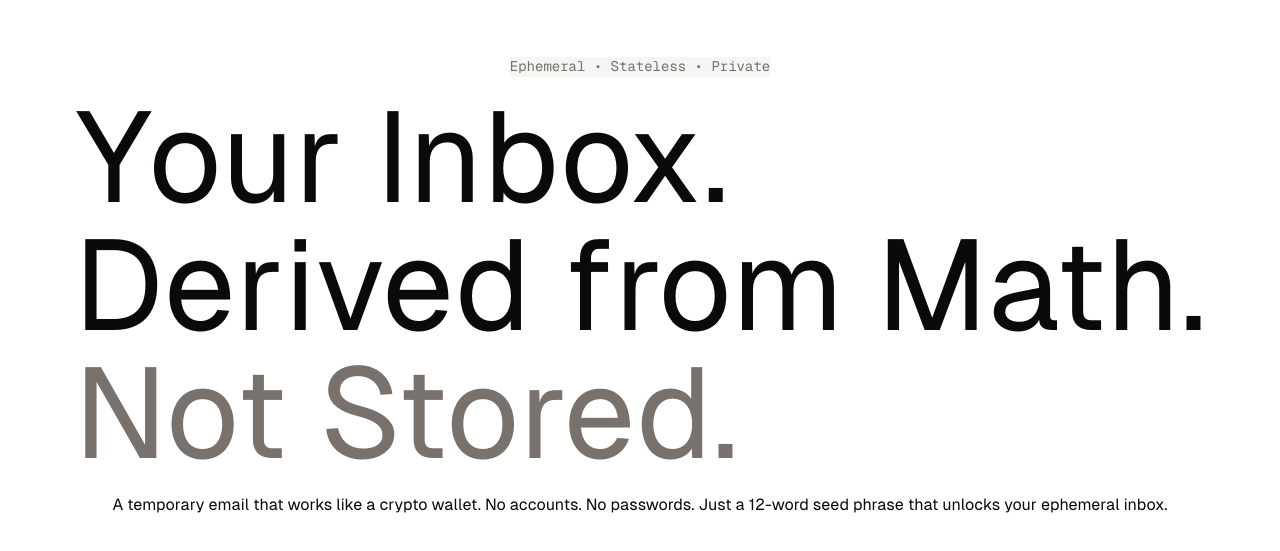
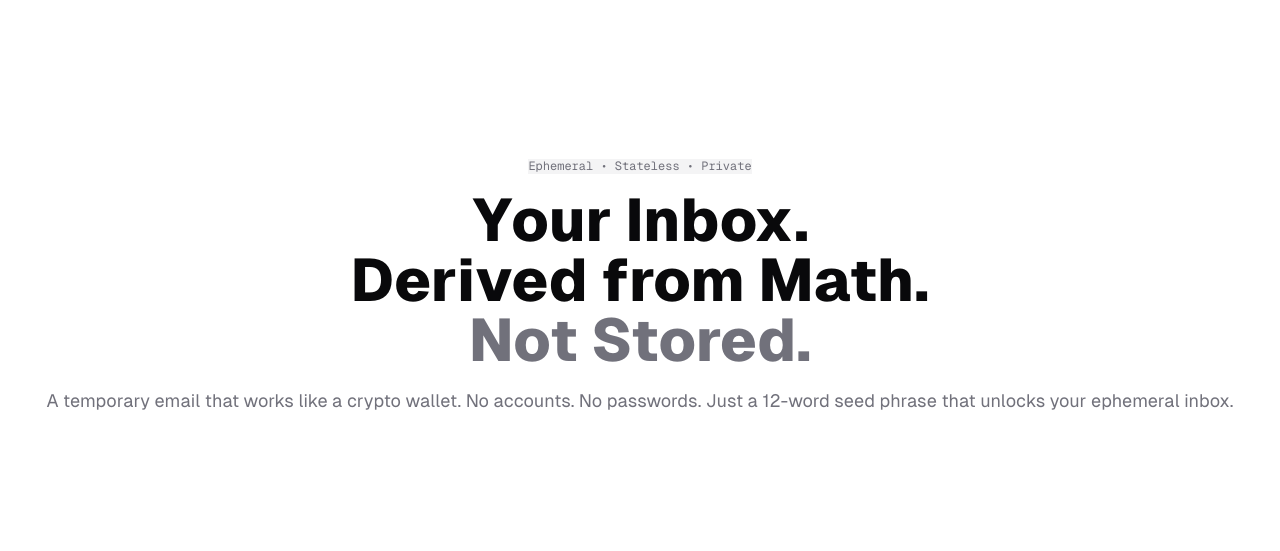
Before and after one commit to lirinlabs/coresend, a React (Vite) app in the folder app/: page / in a window 1280 px wide. Shown: the part 113-664 px from the top of the page. Built offline with nearby package versions, Linux system fonts and the light colour scheme.

Commit message:
feat: add motion library and update styles in Landing page

```diff
--- a/app/package.json
+++ b/app/package.json
@@ -17,6 +17,7 @@
     "clsx": "^2.1.1",
     "gsap": "^3.13.0",
     "lucide-react": "^0.563.0",
+    "motion": "^12.29.2",
     "next-themes": "^0.4.6",
     "react": "^19.2.0",
     "react-dom": "^19.2.0",
--- a/app/src/components/base/Typography/config.ts
+++ b/app/src/components/base/Typography/config.ts
@@ -76,6 +76,7 @@
         },
 
         nowrap: {
+            false: "whitespace-normal",
             true: "whitespace-nowrap",
         },
 
@@ -94,6 +95,7 @@
         weight: "normal",
         align: "left",
         transform: "normal-case",
+        nowrap: false,
         tracking: "normal",
         select: false,
     },
--- a/app/src/index.css
+++ b/app/src/index.css
@@ -49,36 +49,72 @@
 :root {
     --radius: 0.625rem;
     --background: oklch(1 0 0);
-  --foreground: oklch(0.147 0.004 49.25);
+    --foreground: oklch(0.141 0.005 285.823);
     --card: oklch(1 0 0);
-  --card-foreground: oklch(0.147 0.004 49.25);
+    --card-foreground: oklch(0.141 0.005 285.823);
     --popover: oklch(1 0 0);
-  --popover-foreground: oklch(0.147 0.004 49.25);
-  --primary: oklch(0.216 0.006 56.043);
-  --primary-foreground: oklch(0.985 0.001 106.423);
-  --secondary: oklch(0.97 0.001 106.424);
-  --secondary-foreground: oklch(0.216 0.006 56.043);
-  --muted: oklch(0.97 0.001 106.424);
-  --muted-foreground: oklch(0.553 0.013 58.071);
-  --accent: oklch(0.97 0.001 106.424);
-  --accent-foreground: oklch(0.216 0.006 56.043);
+    --popover-foreground: oklch(0.141 0.005 285.823);
+    --primary: oklch(0.21 0.006 285.885);
+    --primary-foreground: oklch(0.985 0 0);
+    --secondary: oklch(0.967 0.001 286.375);
+    --secondary-foreground: oklch(0.21 0.006 285.885);
+    --muted: oklch(0.967 0.001 286.375);
+    --muted-foreground: oklch(0.552 0.016 285.938);
+    --accent: oklch(0.967 0.001 286.375);
+    --accent-foreground: oklch(0.21 0.006 285.885);
     --destructive: oklch(0.577 0.245 27.325);
-  --border: oklch(0.923 0.003 48.717);
-  --input: oklch(0.923 0.003 48.717);
-  --ring: oklch(0.709 0.01 56.259);
+    --destructive-foreground: oklch(0.985 0 0);
+    --border: oklch(0.92 0.004 286.32);
+    --input: oklch(0.92 0.004 286.32);
+    --ring: oklch(0.705 0.015 286.067);
     --chart-1: oklch(0.646 0.222 41.116);
     --chart-2: oklch(0.6 0.118 184.704);
     --chart-3: oklch(0.398 0.07 227.392);
     --chart-4: oklch(0.828 0.189 84.429);
     --chart-5: oklch(0.769 0.188 70.08);
-  --sidebar: oklch(0.985 0.001 106.423);
-  --sidebar-foreground: oklch(0.147 0.004 49.25);
-  --sidebar-primary: oklch(0.216 0.006 56.043);
-  --sidebar-primary-foreground: oklch(0.985 0.001 106.423);
-  --sidebar-accent: oklch(0.97 0.001 106.424);
-  --sidebar-accent-foreground: oklch(0.216 0.006 56.043);
-  --sidebar-border: oklch(0.923 0.003 48.717);
-  --sidebar-ring: oklch(0.709 0.01 56.259);
+    --sidebar: oklch(0.985 0 0);
+    --sidebar-foreground: oklch(0.141 0.005 285.823);
+    --sidebar-primary: oklch(0.21 0.006 285.885);
+    --sidebar-primary-foreground: oklch(0.985 0 0);
+    --sidebar-accent: oklch(0.967 0.001 286.375);
+    --sidebar-accent-foreground: oklch(0.21 0.006 285.885);
+    --sidebar-border: oklch(0.92 0.004 286.32);
+    --sidebar-ring: oklch(0.705 0.015 286.067);
+}
+
+.dark {
+    --background: oklch(0.141 0.005 285.823);
+    --foreground: oklch(0.985 0 0);
+    --card: oklch(0.21 0.006 285.885);
+    --card-foreground: oklch(0.985 0 0);
+    --popover: oklch(0.21 0.006 285.885);
+    --popover-foreground: oklch(0.985 0 0);
+    --primary: oklch(0.92 0.004 286.32);
+    --primary-foreground: oklch(0.21 0.006 285.885);
+    --secondary: oklch(0.274 0.006 286.033);
+    --secondary-foreground: oklch(0.985 0 0);
+    --muted: oklch(0.274 0.006 286.033);
+    --muted-foreground: oklch(0.705 0.015 286.067);
+    --accent: oklch(0.274 0.006 286.033);
+    --accent-foreground: oklch(0.985 0 0);
+    --destructive: oklch(0.704 0.191 22.216);
+    --destructive-foreground: oklch(0.985 0 0);
+    --border: oklch(1 0 0 / 10%);
+    --input: oklch(1 0 0 / 15%);
+    --ring: oklch(0.552 0.016 285.938);
+    --chart-1: oklch(0.488 0.243 264.376);
+    --chart-2: oklch(0.696 0.17 162.48);
+    --chart-3: oklch(0.769 0.188 70.08);
+    --chart-4: oklch(0.627 0.265 303.9);
+    --chart-5: oklch(0.645 0.246 16.439);
+    --sidebar: oklch(0.21 0.006 285.885);
+    --sidebar-foreground: oklch(0.985 0 0);
+    --sidebar-primary: oklch(0.488 0.243 264.376);
+    --sidebar-primary-foreground: oklch(0.985 0 0);
+    --sidebar-accent: oklch(0.274 0.006 286.033);
+    --sidebar-accent-foreground: oklch(0.985 0 0);
+    --sidebar-border: oklch(1 0 0 / 10%);
+    --sidebar-ring: oklch(0.552 0.016 285.938);
 }
 
 .dark {
@@ -129,3 +165,15 @@
         margin: 0 auto;
     }
 }
+
+@utility sr-only {
+    position: absolute;
+    width: 1px;
+    height: 1px;
+    padding: 0;
+    margin: -1px;
+    overflow: hidden;
+    clip: rect(0, 0, 0, 0);
+    white-space: nowrap;
+    border-width: 0;
+}
--- a/app/src/pages/Landing.tsx
+++ b/app/src/pages/Landing.tsx
@@ -3,20 +3,30 @@
 const Landing = () => {
     return (
         <div className="w-full h-dvh flex flex-col justify-center items-center gap-4">
+            <h1 className="sr-only">Stateless Inbox</h1>
+
             <div className="bg-accent">
-                <Typography color="muted" text="sm" font="mono">
+                <Typography color="muted" text="xs" font="mono">
                     Ephemeral • Stateless • Private
                 </Typography>
             </div>
             <div className="flex flex-col">
-                <Typography text="9xl">Your Inbox.</Typography>
-                <Typography text="9xl">Derived from Math.</Typography>
-                <Typography color="muted" text="9xl">
+                <Typography weight="extrabold" align="center" text="6xl">
+                    Your Inbox.
+                </Typography>
+                <Typography weight="extrabold" align="center" text="6xl">
+                    Derived from Math.
+                </Typography>
+                <Typography
+                    weight="extrabold"
+                    align="center"
+                    text="6xl"
+                    color="muted"
+                >
                     Not Stored.
                 </Typography>
-
             </div>
-            <Typography>
+            <Typography weight="normal" align="center" text="lg" color="muted">
                 A temporary email that works like a crypto wallet. No accounts.
                 No passwords. Just a 12-word seed phrase that unlocks your
                 ephemeral inbox.
```
Also changed, not shown: 1 other file (tests, documents, lock files or other folders). Lines whose indentation alone changed are shown as unchanged.
